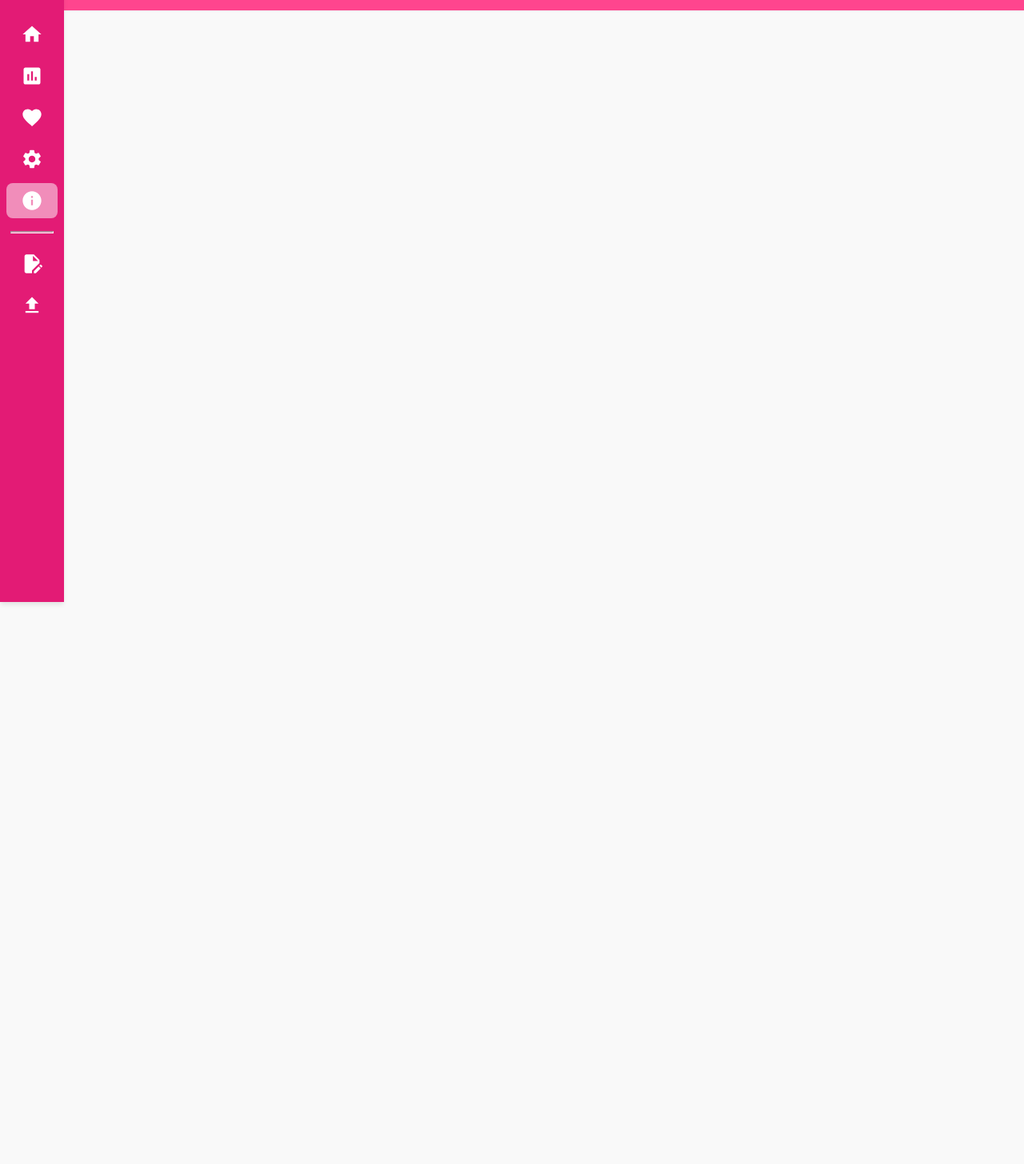
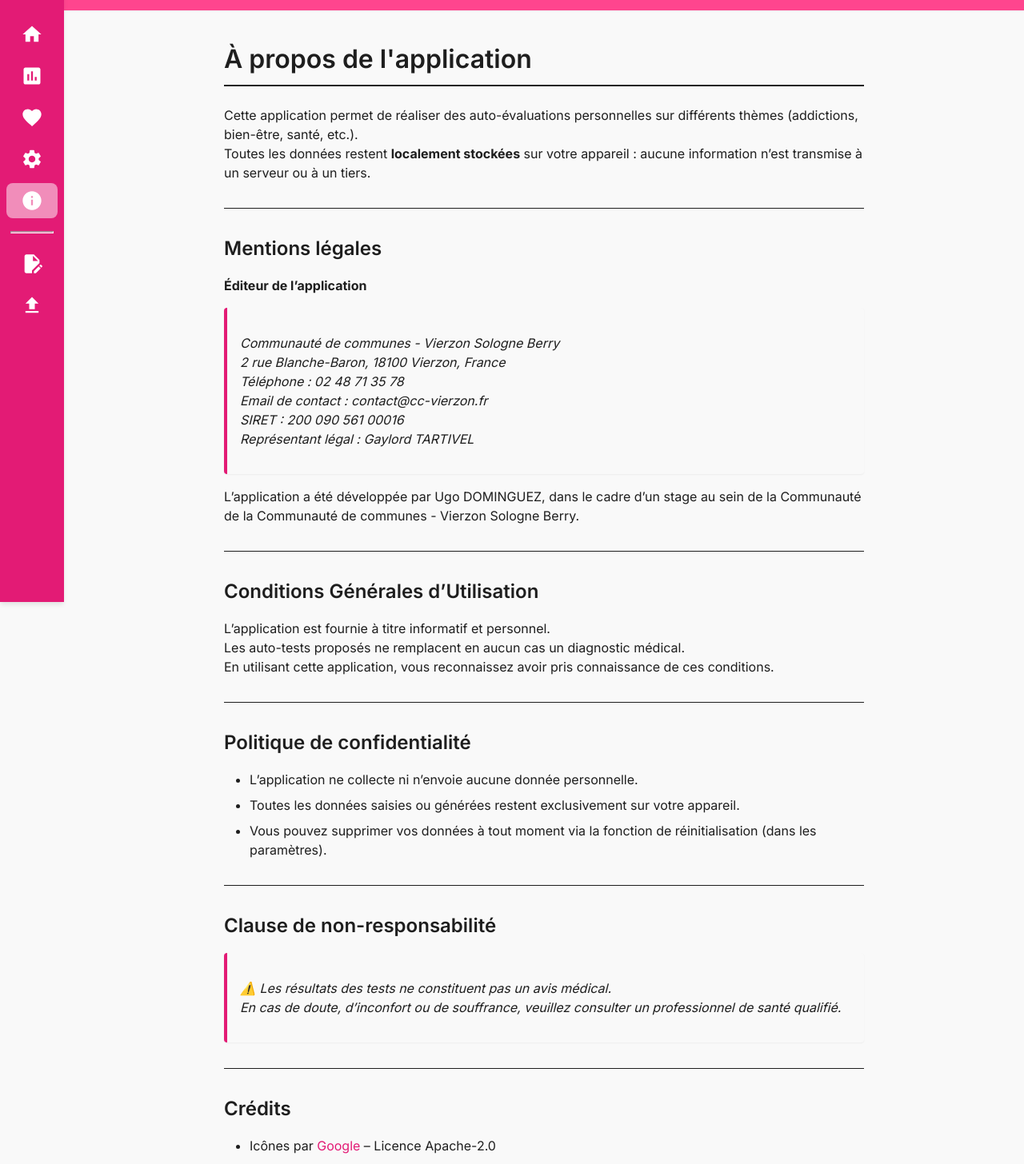
Before and after one commit to cmoi-ugo/santest, a React (Vite) app in the folder frontend/: page /about in a window 1280 px wide. Shown: the part 47-1503 px from the top of the page at 80% size. Before the commit the page ends 800 px from the top, so only its background shows below. Built offline with nearby package versions, Linux system fonts and the light colour scheme; no server answers; the HTML template or start-up script is replaced by a standard one.

Commit message:
add about page with legal informations

```diff
--- a/frontend/src/App.tsx
+++ b/frontend/src/App.tsx
@@ -13,7 +13,7 @@ import ResultsHistoryPage from '@/features/quiz/pages/ResultsHistoryPage';
 import FavoritesPage from '@/features/quiz/pages/FavoritesPage';
 import SettingsPage from '@/features/settings/pages/SettingsPage';
 import QuizImportPage from '@/features/quiz/pages/QuizImportPage';
-import AboutPage from './features/infos/pages/AboutPage';
+import AboutPage from '@/features/about/pages/AboutPage';
 
 import { DarkModeProvider } from './context/DarkModeContext';
 
--- /dev/null
+++ b/frontend/src/assets/markdown/about.md
@@ -0,0 +1,53 @@
+# À propos de l'application
+
+Cette application permet de réaliser des auto-évaluations personnelles sur différents thèmes (addictions, bien-être, santé, etc.).
+Toutes les données restent **localement stockées** sur votre appareil : aucune information n’est transmise à un serveur ou à un tiers.
+
+---
+
+## Mentions légales
+
+**Éditeur de l’application**
+> Communauté de communes - Vierzon Sologne Berry
+> 2 rue Blanche-Baron, 18100 Vierzon, France
+> Téléphone : 02 48 71 35 78
+> Email de contact : contact@cc-vierzon.fr
+> SIRET : 200 090 561 00016
+> Représentant légal : Gaylord TARTIVEL
+
+L’application a été développée par Ugo DOMINGUEZ, dans le cadre d’un stage au sein de la Communauté de la Communauté de communes - Vierzon Sologne Berry.
+
+---
+
+## Conditions Générales d’Utilisation
+
+L’application est fournie à titre informatif et personnel.
+Les auto-tests proposés ne remplacent en aucun cas un diagnostic médical.
+En utilisant cette application, vous reconnaissez avoir pris connaissance de ces conditions.
+
+---
+
+## Politique de confidentialité
+
+- L’application ne collecte ni n’envoie aucune donnée personnelle.
+- Toutes les données saisies ou générées restent exclusivement sur votre appareil.
+- Vous pouvez supprimer vos données à tout moment via la fonction de réinitialisation (dans les paramètres).
+
+---
+
+## Clause de non-responsabilité
+
+> ⚠️ Les résultats des tests ne constituent pas un avis médical.
+> En cas de doute, d’inconfort ou de souffrance, veuillez consulter un professionnel de santé qualifié.
+
+---
+
+## Crédits
+
+- Icônes par [Google](https://github.com/google/material-design-icons) – Licence Apache-2.0
+- Bibliothèques utilisées : React, Vite, etc.
+- Tests inspirés de [Source].
+
+---
+
+## Licence
--- /dev/null
+++ b/frontend/src/assets/styles/markdown.module.css
@@ -0,0 +1,156 @@
+.markdownContent {
+  max-width: 800px;
+  margin: 0 auto;
+  line-height: var(--line-height-base);
+  color: var(--text-color);
+  font-family: var(--font-primary);
+}
+
+.markdownContent h1 {
+  border-bottom: 2px solid var(--text-color);
+  padding-bottom: var(--spacing-sm);
+  margin-bottom: var(--spacing-lg);
+  font-weight: 600;
+  color: var(--text-color);
+  transition: var(--transition-fast);
+}
+
+.markdownContent h2 {
+  margin-top: var(--spacing-xl);
+  margin-bottom: var(--spacing-md);
+  color: var(--text-color);
+  font-weight: 600;
+  transition: var(--transition-fast);
+}
+
+.markdownContent h3 {
+  margin-top: var(--spacing-lg);
+  margin-bottom: var(--spacing-sm);
+  color: var(--text-color);
+  font-weight: 500;
+  transition: var(--transition-fast);
+}
+
+.markdownContent h4,
+.markdownContent h5,
+.markdownContent h6 {
+  margin-top: var(--spacing-md);
+  margin-bottom: var(--spacing-sm);
+  color: var(--text-color);
+  font-weight: 500;
+  transition: var(--transition-fast);
+}
+
+.markdownContent p {
+  margin-bottom: var(--spacing-md);
+  color: var(--text-color);
+}
+
+.markdownContent ul,
+.markdownContent ol {
+  margin-bottom: var(--spacing-md);
+  padding-left: var(--spacing-xl);
+  color: var(--text-color);
+}
+
+.markdownContent li {
+  margin-bottom: var(--spacing-sm);
+}
+
+.markdownContent blockquote {
+  border-left: 4px solid var(--primary-color);
+  padding-left: var(--spacing-md);
+  margin: var(--spacing-md) 0;
+  font-style: italic;
+  background-color: var(--background-color);
+  padding: var(--spacing-md);
+  border-radius: var(--border-radius-sm);
+  box-shadow: var(--shadow-sm);
+  transition: var(--transition-fast);
+}
+
+.markdownContent code {
+  background-color: var(--text-color);
+  color: var(--background-color);
+  padding: var(--spacing-xs) var(--spacing-sm);
+  border-radius: var(--border-radius-sm);
+  font-family: 'Courier New', monospace;
+  font-size: 0.9em;
+}
+
+.markdownContent pre {
+  background-color: var(--text-color);
+  color: var(--background-color);
+  padding: var(--spacing-md);
+  border-radius: var(--border-radius-md);
+  overflow-x: auto;
+  margin: var(--spacing-md) 0;
+  box-shadow: var(--shadow-sm);
+  transition: var(--transition-fast);
+}
+
+.markdownContent pre code {
+  background: none;
+  color: inherit;
+  padding: 0;
+}
+
+.markdownContent a {
+  color: var(--primary-color);
+  text-decoration: none;
+  transition: var(--transition-fast);
+  border-bottom: 1px solid transparent;
+}
+
+.markdownContent a:hover {
+  color: var(--secondary-color);
+  border-bottom-color: var(--secondary-color);
+  opacity: var(--opacity-hover);
+}
+
+.markdownContent hr {
+  border: none;
+  height: 1px;
+  background-color: var(--text-color);
+  margin: var(--spacing-xl) 0;
+}
+
+.markdownContent table {
+  width: 100%;
+  border-collapse: collapse;
+  margin: var(--spacing-md) 0;
+  border-radius: var(--border-radius-sm);
+  overflow: hidden;
+  box-shadow: var(--shadow-sm);
+}
+
+.markdownContent th,
+.markdownContent td {
+  padding: var(--spacing-sm) var(--spacing-md);
+  text-align: left;
+  border-bottom: 1px solid var(--text-color);
+}
+
+.markdownContent th {
+  background-color: var(--primary-color);
+  color: var(--light-text);
+  font-weight: 600;
+}
+
+.markdownContent td {
+  color: var(--text-color);
+}
+
+.markdownContent img {
+  max-width: 100%;
+  height: auto;
+  border-radius: var(--border-radius-md);
+  box-shadow: var(--shadow-md);
+  margin: var(--spacing-md) 0;
+  transition: var(--transition-normal);
+}
+
+.markdownContent img:hover {
+  transform: scale(1.02);
+  box-shadow: var(--shadow-lg);
+}
--- a/frontend/src/components/ui/ImageUrlField/ImageUrlField.tsx
+++ b/frontend/src/components/ui/ImageUrlField/ImageUrlField.tsx
@@ -93,8 +93,6 @@ export const ImageUrlField: React.FC<ImageUrlFieldProps> = ({
                            !error &&
                            isValidUrl(value);
 
-  const getCleanUrl = () => cleanUrl(value);
-
   return (
     <div className={styles.imageUrlField}>
       {label && <label className={styles.label}>{label}</label>}
--- a/frontend/src/features/infos/pages/AboutPage.tsx
+++ b/frontend/src/features/about/pages/AboutPage.tsx
@@ -1,12 +1,14 @@
 import { MainLayout } from '@/layouts/MainLayout/MainLayout';
 import { PageHeader } from '@/components/ui/PageHeader/PageHeader';
-import styles from '@/features/quiz/styles/QuizCards.module.css';
+import markdownStyles from '@/assets/styles/markdown.module.css';
+import ReactMarkdown from 'react-markdown';
+import aboutContent from '@/assets/markdown/about.md?raw';
 
 const AboutPage = () => {
   return (
     <MainLayout pageHeader={<PageHeader title="À propos" />}>
-      <div className={styles.container}>
-
+      <div className={markdownStyles.markdownContent}>
+        <ReactMarkdown>{aboutContent}</ReactMarkdown>
       </div>
     </MainLayout>
   );
```
Also changed, not shown: frontend/package.json (+3 -7 lines), 1 other file (tests, documents, lock files or other folders).
